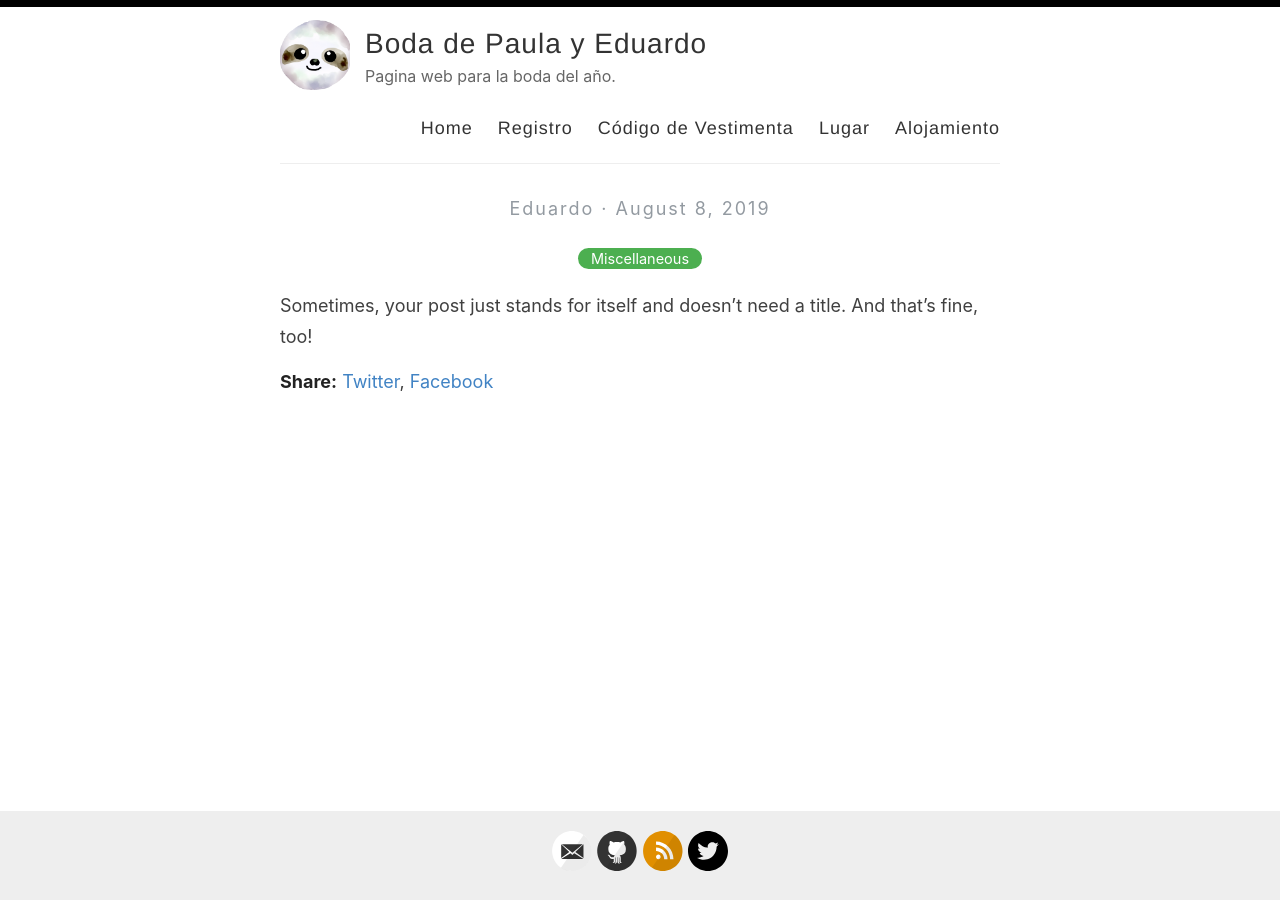
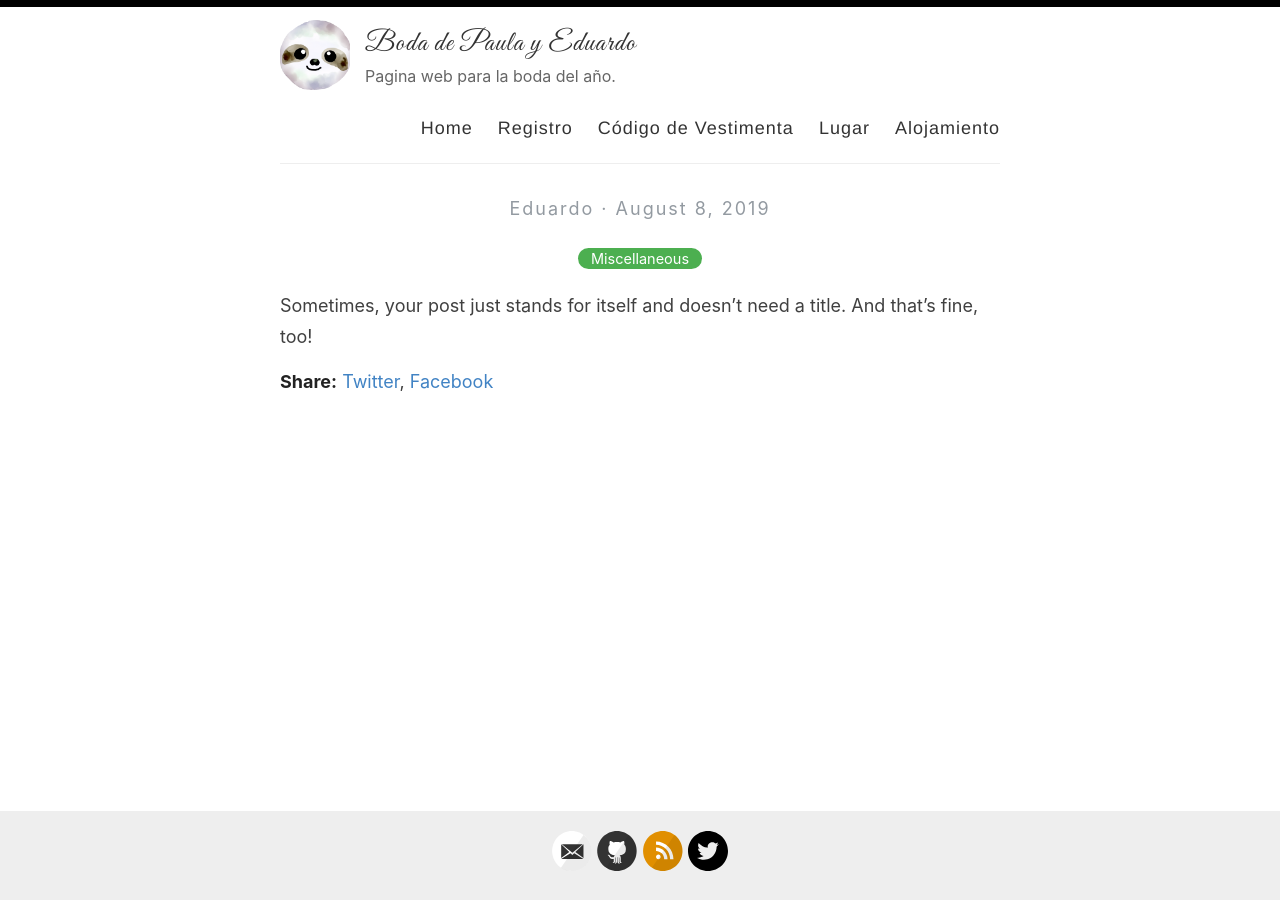
Before and after one commit to boda-paula-y-eduardo/boda-paula-eduardo, a Jekyll site: the page built from _posts/2019-08-08-no-title-posts.md, in a window 1280 px wide. Built offline with Jekyll 4.4.1, drawn with Linux system fonts in a browser that asks for light colours.

Commit message:
change title font?

```diff
--- a/assets/style.scss
+++ b/assets/style.scss
@@ -311,7 +311,7 @@ p > img {
   margin: 0;
   color: $darkGray;
   cursor: pointer;
-  font-family: $helveticaNeue;
+  font-family: 'Great Vibes', cursive; /* Updated font family */
   font-weight: 300;
   font-size: 28px;
   letter-spacing: 1px;
```
